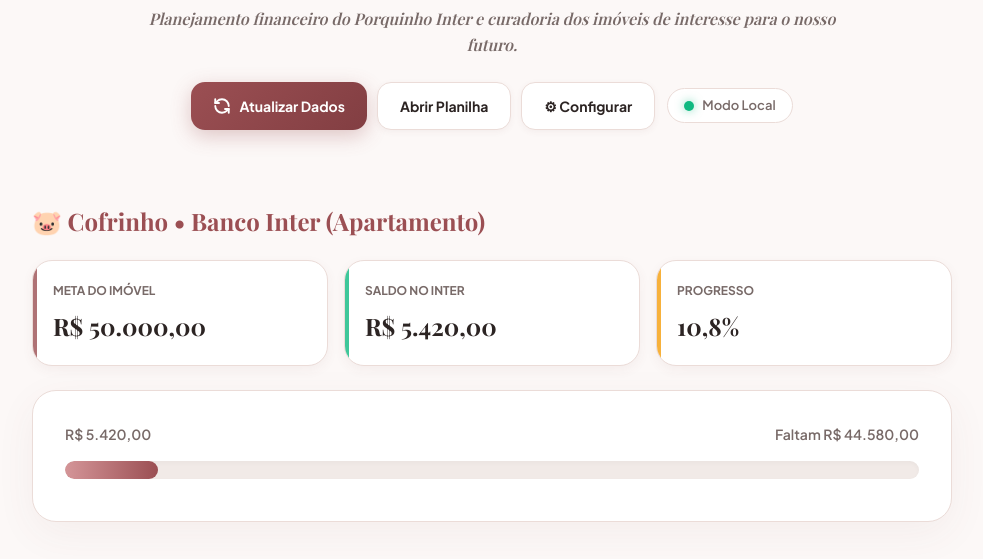
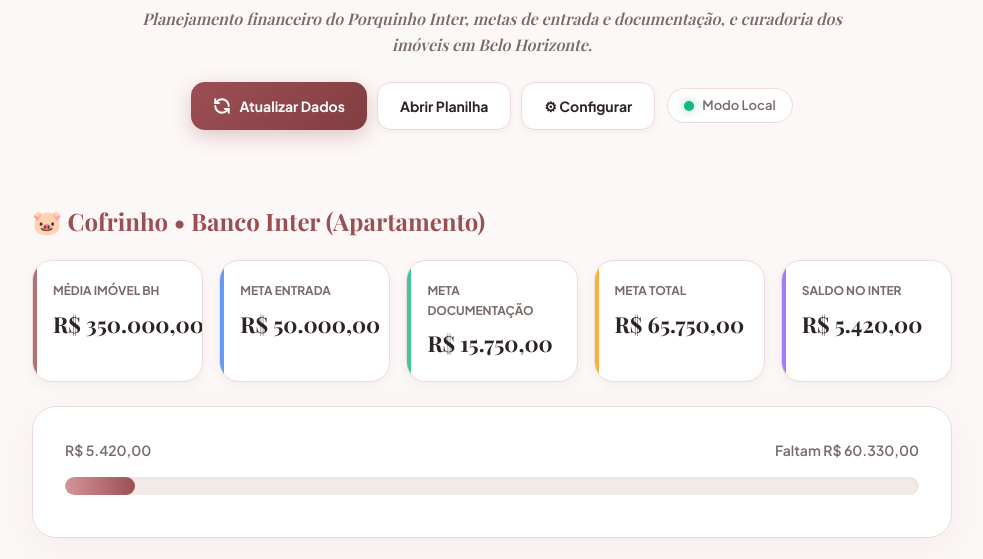
Before and after one commit to addictgmr13/nossa-lua-de-mel, a plain HTML site: page apartamento.html in a window 1280 px wide. Shown: the part 178-737 px from the top of the page, without its empty margins (148-1131 px from the left). Drawn offline with nearby package versions, Linux system fonts and the light colour scheme; no server answers; a web font is replaced by a local one.

Commit message:
Add files via upload

```diff
--- a/apartamento.html
+++ b/apartamento.html
@@ -21,6 +21,10 @@
   --primary-light: #f7eded;
   --ok: #10b981;
   --track: #f1eae7;
+  --sim: #10b981;
+  --amamos: #ec4899;
+  --talvez: #f59e0b;
+  --nao: #ef4444;
 }
 
 * { box-sizing: border-box; margin: 0; padding: 0; }
@@ -50,13 +54,15 @@ h1 { font-family: 'Playfair Display', serif; font-size: clamp(34px, 5vw, 48px);
 section { margin-top: 40px; }
 .card { background: var(--card); border: 1px solid var(--line); border-radius: 24px; padding: 32px; box-shadow: 0 12px 40px var(--shadow); }
 
-.stats { display: grid; grid-template-columns: repeat(auto-fit, minmax(160px, 1fr)); gap: 16px; margin-bottom: 24px; }
+.stats { display: grid; grid-template-columns: repeat(auto-fit, minmax(150px, 1fr)); gap: 16px; margin-bottom: 24px; }
 .stat { background: var(--card); border: 1px solid var(--line); border-radius: 20px; padding: 20px; box-shadow: 0 4px 12px var(--shadow); position: relative; overflow: hidden; }
 .stat::after { content: ''; position: absolute; top: 0; left: 0; width: 4px; height: 100%; background: var(--primary); border-radius: 4px 0 0 4px; opacity: 0.8;}
-.stat:nth-child(2)::after { background: var(--ok); }
-.stat:nth-child(3)::after { background: #f59e0b; }
+.stat:nth-child(2)::after { background: #3b82f6; }
+.stat:nth-child(3)::after { background: var(--ok); }
+.stat:nth-child(4)::after { background: #f59e0b; }
+.stat:nth-child(5)::after { background: #8b5cf6; }
 .stat small { display: block; color: var(--mut); font-size: 12px; font-weight: 700; text-transform: uppercase; margin-bottom: 6px; }
-.stat b { font-size: 24px; font-weight: 800; color: var(--ink); font-family: 'Playfair Display', serif; }
+.stat b { font-size: 22px; font-weight: 800; color: var(--ink); font-family: 'Playfair Display', serif; }
 
 .bar { height: 18px; background: var(--track); border-radius: 99px; overflow: hidden; margin: 16px 0 10px; box-shadow: inset 0 2px 4px rgba(0,0,0,0.03); }
 .bar i { display: block; height: 100%; background: linear-gradient(90deg, #d49598, var(--primary)); border-radius: 99px; transition: width 1s cubic-bezier(0.4, 0, 0.2, 1); }
@@ -93,7 +99,7 @@ footer { margin-top: 56px; color: var(--mut); font-size: 14px; text-align: cente
   <header>
     <span class="eyebrow">Nosso Novo Sonho</span>
     <h1>Nosso Apartamento</h1>
-    <p class="sub">Planejamento financeiro do Porquinho Inter e curadoria dos imóveis de interesse para o nosso futuro.</p>
+    <p class="sub">Planejamento financeiro do Porquinho Inter, metas de entrada e documentação, e curadoria dos imóveis em Belo Horizonte.</p>
 
     <div class="sync-bar">
       <div class="sync-actions" style="display:flex; gap:10px; flex-wrap:wrap; justify-content:center;">
@@ -118,13 +124,15 @@ footer { margin-top: 56px; color: var(--mut); font-size: 14px; text-align: cente
   <section>
     <h2>🐷 Cofrinho • Banco Inter (Apartamento)</h2>
     <div class="stats">
-      <div class="stat"><small>Meta do Imóvel</small><b id="sMeta">R$ 50.000,00</b></div>
+      <div class="stat"><small>Média Imóvel BH</small><b id="sMediaApto">R$ 350.000,00</b></div>
+      <div class="stat"><small>Meta Entrada</small><b id="sMetaEntrada">R$ 50.000,00</b></div>
+      <div class="stat"><small>Meta Documentação</small><b id="sMetaDoc">R$ 15.750,00</b></div>
+      <div class="stat"><small>Meta Total</small><b id="sMeta">R$ 65.750,00</b></div>
       <div class="stat"><small>Saldo no Inter</small><b id="sSaldo">R$ 5.420,00</b></div>
-      <div class="stat"><small>Progresso</small><b id="sPct">10.8%</b></div>
     </div>
     <div class="card">
-      <div class="row"><span id="barL">R$ 5.420,00</span><span id="barR">Faltam R$ 44.580,00</span></div>
-      <div class="bar"><i id="bar" style="width: 10.8%"></i></div>
+      <div class="row"><span id="barL">R$ 5.420,00</span><span id="barR">Faltam R$ 60.330,00</span></div>
+      <div class="bar"><i id="bar" style="width: 8.2%"></i></div>
     </div>
   </section>
 
@@ -160,7 +168,9 @@ footer { margin-top: 56px; color: var(--mut); font-size: 14px; text-align: cente
   var SHEET_KEY = "flavio_gabriela_apto_sheet_v1";
 
   var STATE = {
-    meta: 50000,
+    mediaApto: 350000,
+    metaEntrada: 50000,
+    metaDoc: 15750, // ITBI (~3%) + Cartório/Registro (~1.5%) para 350k em BH
     saldo: 5420,
     aptos: []
   };
@@ -212,14 +222,19 @@ footer { margin-top: 56px; color: var(--mut); font-size: 14px; text-align: cente
   var brl = function(v){ return (Number(v)||0).toLocaleString("pt-BR",{style:"currency",currency:"BRL"}); };
 
   function render(){
-    var meta = STATE.meta;
+    var metaEntrada = STATE.metaEntrada;
+    var metaDoc = STATE.metaDoc;
+    var metaTotal = metaEntrada + metaDoc;
     var saldo = STATE.saldo;
-    var falta = Math.max(meta - saldo, 0);
-    var pct = meta > 0 ? (saldo / meta * 100) : 0;
+    var falta = Math.max(metaTotal - saldo, 0);
+    var pct = metaTotal > 0 ? (saldo / metaTotal * 100) : 0;
 
-    document.getElementById("sMeta").textContent = brl(meta);
+    document.getElementById("sMediaApto").textContent = brl(STATE.mediaApto);
+    document.getElementById("sMetaEntrada").textContent = brl(metaEntrada);
+    document.getElementById("sMetaDoc").textContent = brl(metaDoc);
+    document.getElementById("sMeta").textContent = brl(metaTotal);
     document.getElementById("sSaldo").textContent = brl(saldo);
-    document.getElementById("sPct").textContent = pct.toFixed(1).replace(".", ",") + "%";
+
     document.getElementById("barL").textContent = brl(saldo);
     document.getElementById("barR").textContent = "Faltam " + brl(falta);
     document.getElementById("bar").style.width = Math.min(pct, 100).toFixed(2) + "%";
@@ -276,7 +291,7 @@ footer { margin-top: 56px; color: var(--mut); font-size: 14px; text-align: cente
           var met = cellNum(r[2]);
           if(sal > 0){
             STATE.saldo = sal;
-            if(met > 0) STATE.meta = met;
+            if(met > 0) STATE.metaEntrada = met; // se houver meta na planilha, atualiza a entrada
             break;
           }
         }
@@ -285,15 +300,14 @@ footer { margin-top: 56px; color: var(--mut); font-size: 14px; text-align: cente
       var imovRows = results[1];
       var sheetImov = [];
       if(imovRows && imovRows.length > 0){
-        // Encontra onde começa a tabela de imóveis pulando cabeçalhos decorativos
         var startIdx = 0;
         for(var i=0; i<imovRows.length; i++){
           var rowText = cellStr(imovRows[i][0]).toLowerCase();
           if(rowText.indexOf("imóvel") > -1 || rowText.indexOf("imovel") > -1 || rowText.indexOf("bairro") > -1 || rowText.indexOf("monsenhor") > -1){
             if(rowText.indexOf("imóvel") > -1 || rowText.indexOf("imovel") > -1){
-              startIdx = i + 1; // Pula a linha do cabeçalho "Imóvel / Bairro"
+              startIdx = i + 1;
             } else {
-              startIdx = i; // Já é um imóvel
+              startIdx = i;
             }
             break;
           }
@@ -333,7 +347,7 @@ footer { margin-top: 56px; color: var(--mut); font-size: 14px; text-align: cente
   updateSheetLinks();
   render();
 
-  document.getElementById("btnSync").addEventListener("click", syncFromSheets);
+  document.getElementById("btnSync").addEventListener("click", syncFromSSHets = syncFromSheets);
   document.getElementById("btnToggleCfg").addEventListener("click", function(){
     document.getElementById("cfgPanel").classList.toggle("show");
   });
@@ -341,6 +355,7 @@ footer { margin-top: 56px; color: var(--mut); font-size: 14px; text-align: cente
     var newId = extractSheetId(document.getElementById("sheetInput").value);
     try { localStorage.setItem(SHEET_KEY, newId); } catch(e){}
     updateSheetLinks();
+    document.getElementById("cfgPanel").classList.remove("side");
     document.getElementById("cfgPanel").classList.remove("show");
     syncFromSheets();
   });
```
